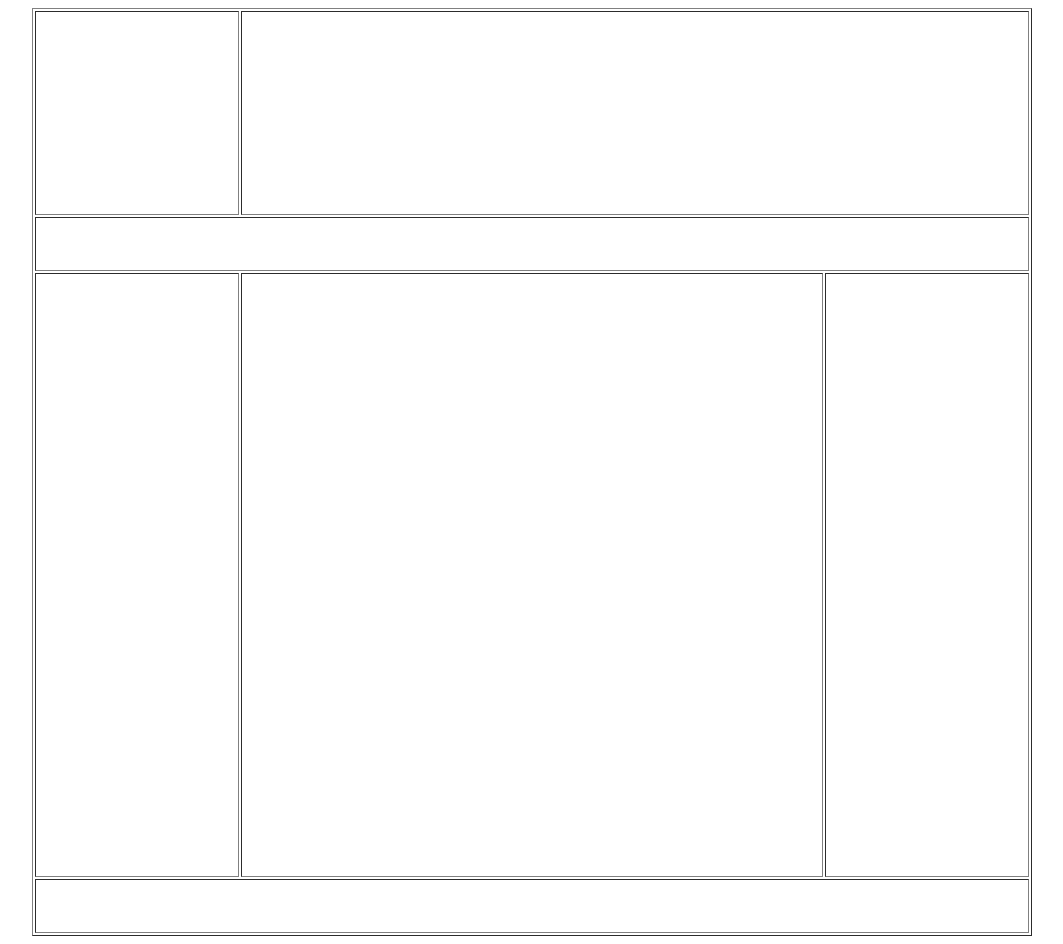
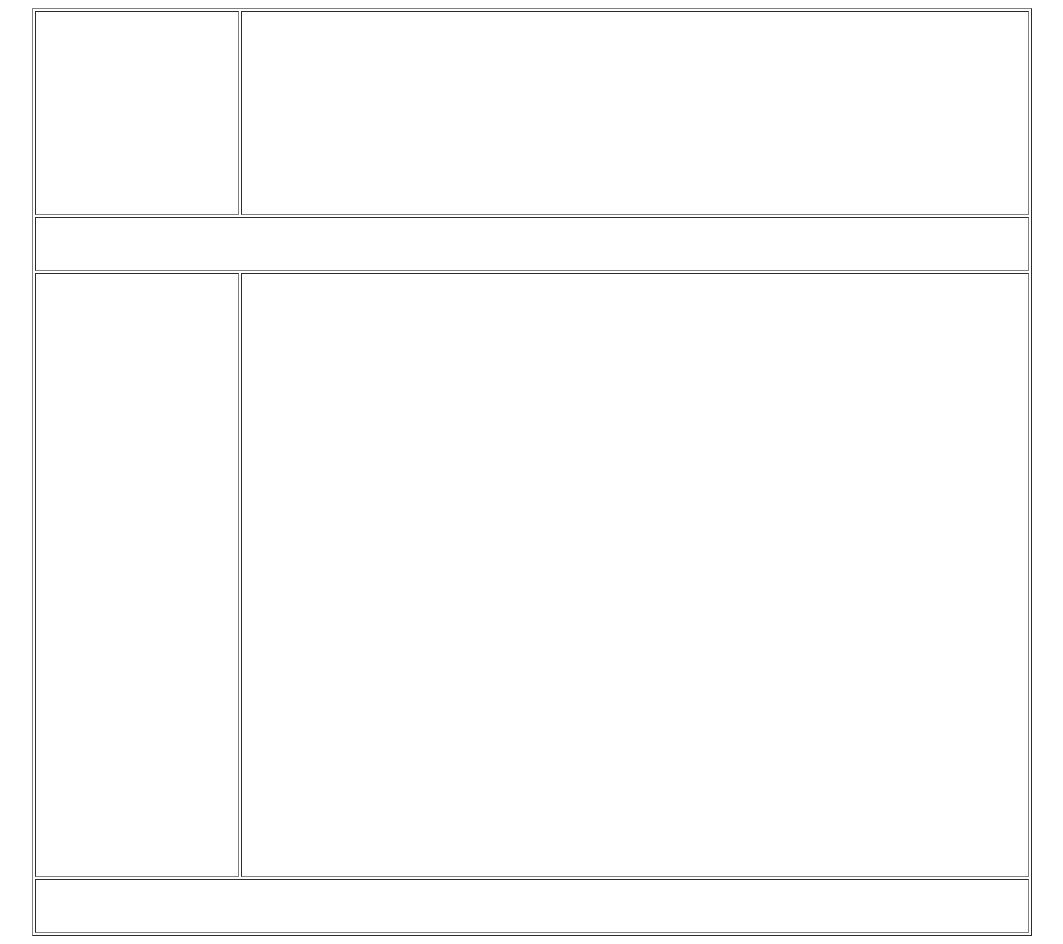
Before and after one commit to enamul58/HTML-02, a plain HTML site: page index.html in a window 1280 px wide. Shown: the whole page, without its empty margins (108-1171 px from the left). Drawn offline with Linux system fonts and the light colour scheme.

Commit message:
remove one td cell

```diff
--- a/index.html
+++ b/index.html
@@ -19,7 +19,6 @@
     <tr>
         <td height="600" width="200"></td>
         <td></td>
-        <td width="200"></td>
     </tr>
     <tr>
         <td height="50" colspan="3"></td>
```
